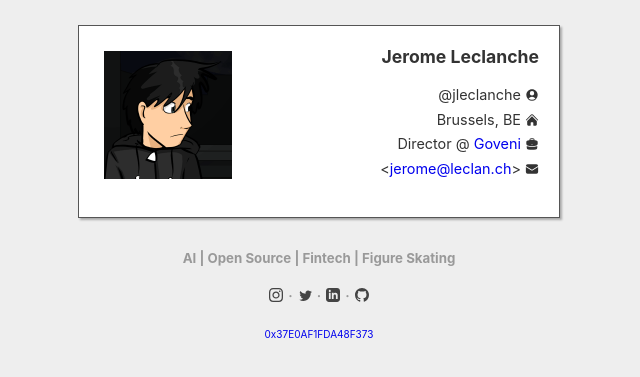
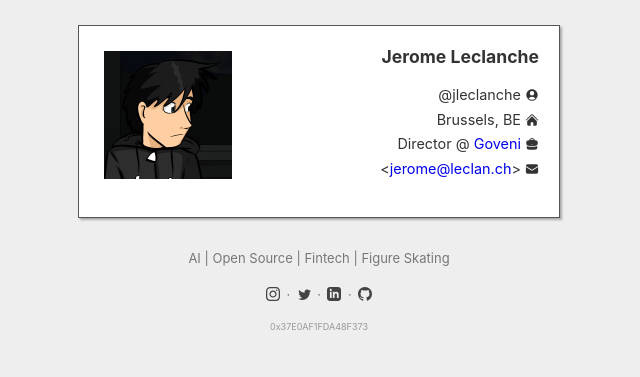
Before and after one commit to jleclanche/leclan.ch, a Jekyll site: the page index.html, which Jekyll copies as it is, in a window 1280 px wide. Shown: the top 377 px of the page, without its empty margins (321-961 px from the left). Built offline with Jekyll 4.4.1, drawn with Linux system fonts in a browser that asks for light colours.

Commit message:
Further tweak styling

```diff
--- a/index.html
+++ b/index.html
@@ -41,15 +41,6 @@
 				font-size: 1.1em;
 			}
 
-			h5 {
-				margin-top: 0.5em;
-				color: #999;
-				text-align: center;
-				display: flex;
-				justify-content: center;
-				gap: 5px;
-			}
-
 			ul {
 				list-style: none;
 				padding: 0;
@@ -77,6 +68,11 @@
 				color: #333;
 			}
 
+			.icon-link {
+				display: flex;
+				align-items: center;
+			}
+
 			.icon-link svg {
 				color: #444;
 				width: 14px;
@@ -94,8 +90,25 @@
 
 			footer {
 				color: #777;
-				font-size: x-small;
+				display: flex;
+				flex-direction: column;
+				font-size: small;
+				font-weight: normal;
+				gap: 1.5em;
+				justify-content: center;
 				text-align: center;
+			}
+
+			footer section {
+				display: flex;
+				flex-direction: row;
+				justify-content: center;
+				gap: 0.5em;
+			}
+
+			#gpg a {
+				color: #999;
+				font-size: xx-small;
 			}
 
 			@media all and (orientation: portrait) {
@@ -216,8 +229,11 @@
 				</li>
 			</ul>
 		</div>
-		<h5>AI | Open Source | Fintech | Figure Skating</h5>
-		<h5>
+		<footer>
+			<section id="interests">
+				AI | Open Source | Fintech | Figure Skating
+			</section>
+			<section id="social">
 				<a
 					href="https://instagram.com/jleclanche"
 					target="_blank"
@@ -288,9 +304,10 @@
 							d="M12 0c-6.626 0-12 5.373-12 12 0 5.302 3.438 9.8 8.207 11.387.599.111.793-.261.793-.577v-2.234c-3.338.726-4.033-1.416-4.033-1.416-.546-1.387-1.333-1.756-1.333-1.756-1.089-.745.083-.729.083-.729 1.205.084 1.839 1.237 1.839 1.237 1.07 1.834 2.807 1.304 3.492.997.107-.775.418-1.305.762-1.604-2.665-.305-5.467-1.334-5.467-5.931 0-1.311.469-2.381 1.236-3.221-.124-.303-.535-1.524.117-3.176 0 0 1.008-.322 3.301 1.23.957-.266 1.983-.399 3.003-.404 1.02.005 2.047.138 3.006.404 2.291-1.552 3.297-1.23 3.297-1.23.653 1.653.242 2.874.118 3.176.77.84 1.235 1.911 1.235 3.221 0 4.609-2.807 5.624-5.479 5.921.43.372.823 1.102.823 2.222v3.293c0 .319.192.694.801.576 4.765-1.589 8.199-6.086 8.199-11.386 0-6.627-5.373-12-12-12z"
 						/></svg
 				></a>
-		</h5>
-		<footer>
+			</section>
+			<section id="gpg">
 				<a href="/pubkey.asc.txt" class="gpg">0x37E0AF1FDA48F373</a>
+			</section>
 		</footer>
 	</body>
 </html>
```
Lines whose indentation alone changed are shown as unchanged.
